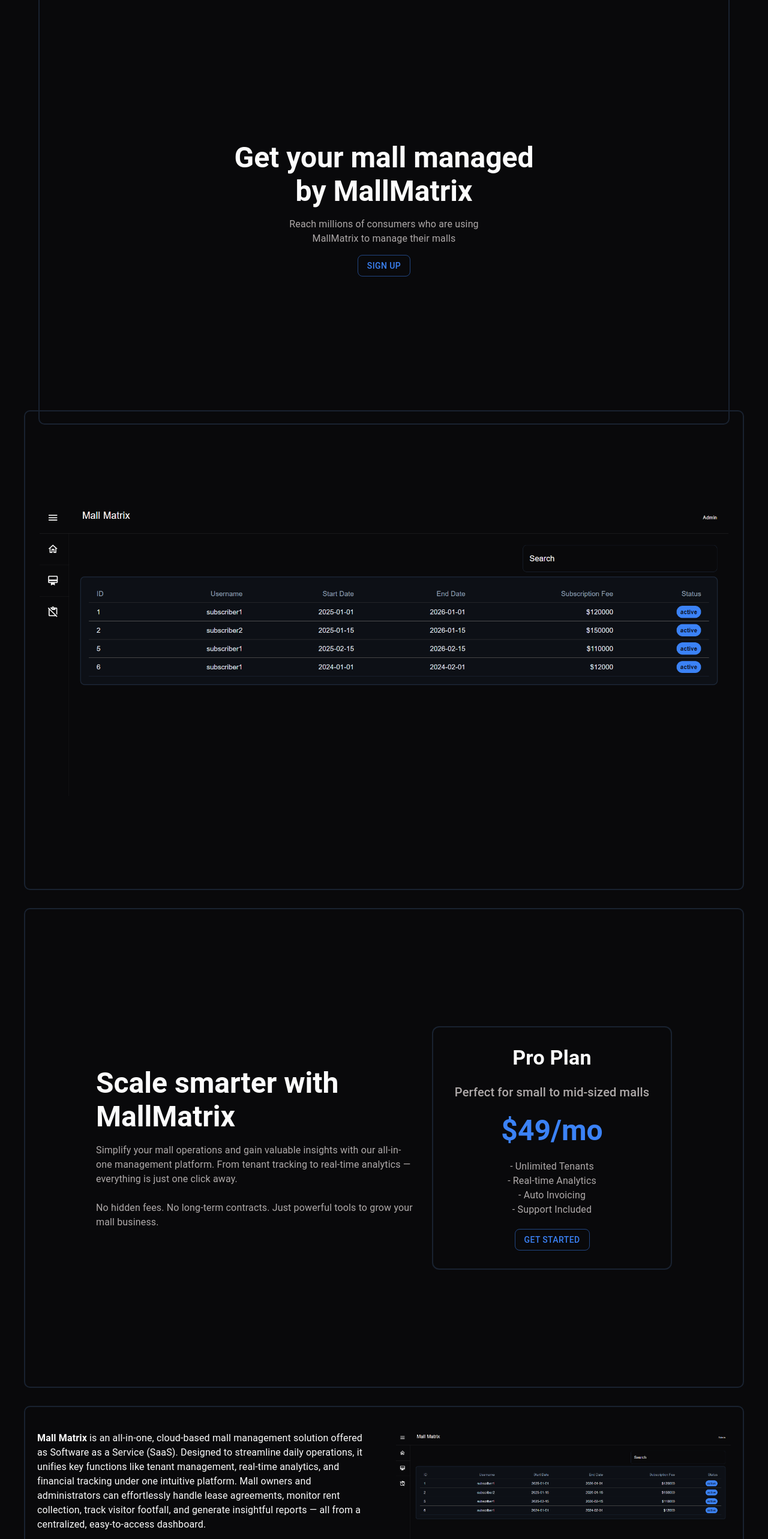
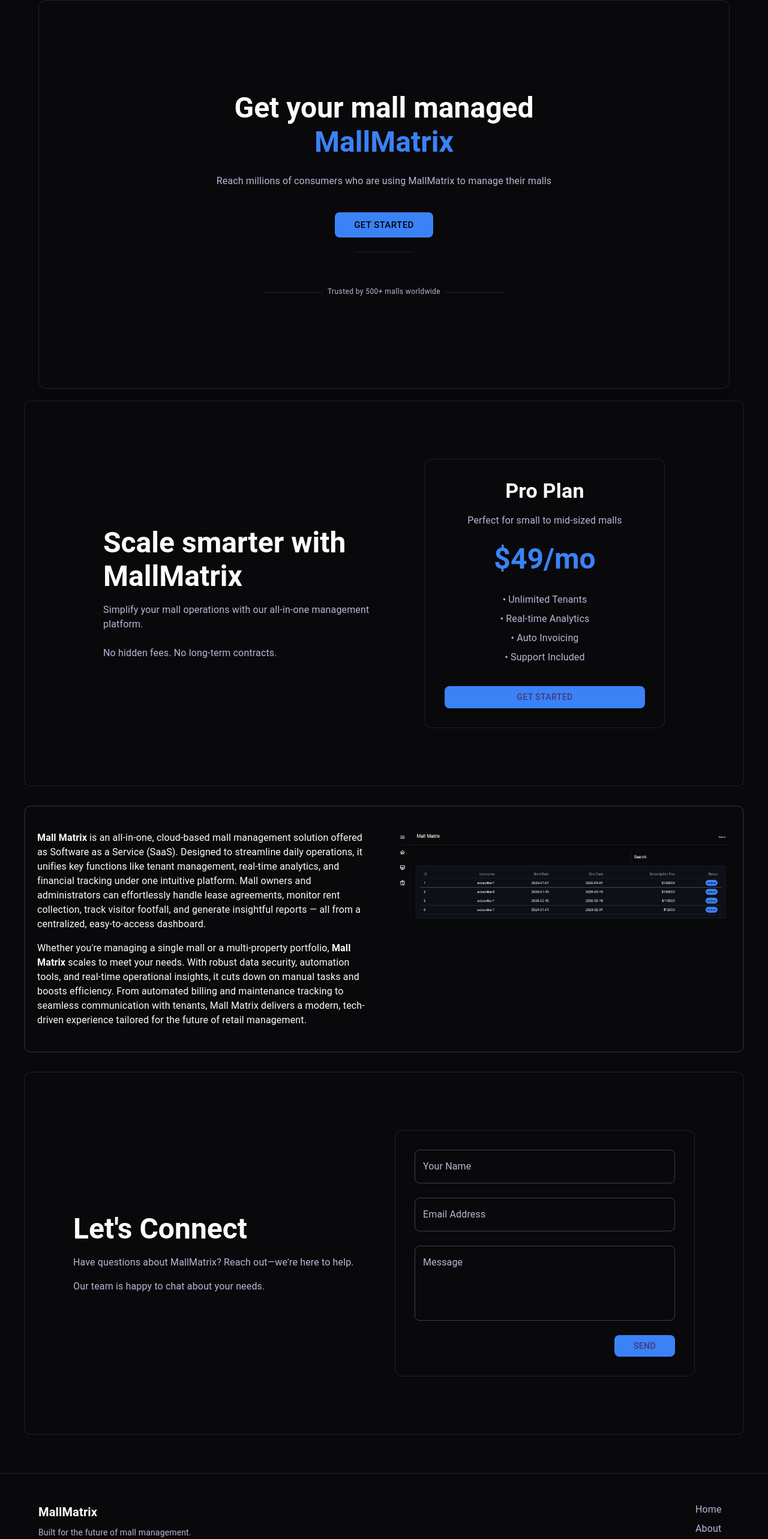
Before and after one commit to mrehankarim/MALL-MANAGEMENT-SYSTEM-USING-REACT-JS-NODE-AND-SQL-SERVER, a React (Vite) app in the folder frontend/: page / in a window 1280 px wide. Shown: the part 116-2682 px from the top of the page at 60% size. Built offline with nearby package versions, Linux system fonts and the light colour scheme.

Commit message:
design improved and mistakes fixed

```diff
--- a/frontend/src/componenets/Contact.jsx
+++ b/frontend/src/componenets/Contact.jsx
@@ -5,54 +5,54 @@ const Contact = () => {
     return (
         <Container
             id="contact"
-            style={{
-                height: "100vh",
+            sx={{
+                py: 8,
                 display: "flex",
                 justifyContent: "center",
                 alignItems: "center",
-                border:"2px solid #192230",
-                borderRadius:"10px",
-                marginTop:"30px"
+                border: "1px solid",
+                borderColor: 'divider',
+                borderRadius: "12px",
+                my: 4,
+                backgroundColor: 'background.paper'
             }}
             >
             <Box
-                style={{
+                sx={{
                 display: "flex",
-                    flexDirection: "row",
+                flexDirection: { xs: 'column', md: 'row' },
                 justifyContent: "space-between",
                 alignItems: "center",
                 width: "100%",
                 maxWidth: "1100px",
-                    gap: "40px",
-                    padding: "20px",
+                gap: 6,
+                p: 4,
                 }}
             >
-                {/* Left Column - Copywriting */}
-                <Box style={{ flex: 1 }}>
-                    <Typography variant="h3" sx={{ fontWeight: "bold", mb: 2 }}>
-                        Let’s Connect
+                <Box sx={{ flex: 1 }}>
+                <Typography variant="h3" sx={{ fontWeight: 700, mb: 2 }}>
+                    Let's Connect
                 </Typography>
-                    <Typography variant="body1" sx={{ color: "#afaaaa", mb: 2 }}>
-                        Have questions about MallMatrix or want to learn more about how we can support your mall’s operations? Reach out to us—we’re here to help.
+                <Typography variant="body1" sx={{ color: "text.secondary", mb: 2 }}>
+                    Have questions about MallMatrix? Reach out—we're here to help.
                 </Typography>
-                    <Typography variant="body1" sx={{ color: "#afaaaa" }}>
-                        Whether you're ready to get started or just exploring, our team is happy to chat.
+                <Typography variant="body1" sx={{ color: "text.secondary" }}>
+                    Our team is happy to chat about your needs.
                 </Typography>
                 </Box>
 
-                {/* Right Column - Contact Form */}
                 <Box
-                    style={{
+                sx={{
                     flex: 1,
                     maxWidth: "500px",
-                        minHeight: "500px",
-                        border: "2px solid #192230",
+                    width: '100%',
+                    border: "1px solid",
+                    borderColor: 'divider',
                     borderRadius: "12px",
-                        padding: "40px 30px",
+                    p: 4,
                     display: "flex",
                     flexDirection: "column",
-                        gap: "25px",
-                        justifyContent: "center",
+                    gap: 3,
                 }}
                 >
                 <TextField
@@ -71,10 +71,19 @@ const Contact = () => {
                     fullWidth
                     label="Message"
                     multiline
-                        rows={6}
+                    rows={4}
                     variant="outlined"
                 />
-                    <Button variant="outlined">Send Message</Button>
+                <Button
+                    variant="contained"
+                    sx={{
+                    alignSelf: 'flex-end',
+                    borderRadius: '8px',
+                    px: 4
+                    }}
+                >
+                    Send
+                </Button>
                 </Box>
             </Box>
             </Container>
--- a/frontend/src/componenets/Footer.jsx
+++ b/frontend/src/componenets/Footer.jsx
@@ -7,10 +7,11 @@ const Footer = () => {
         <Box
             component="footer"
             sx={{
-                backgroundColor:theme.palette.background.default,
-                color: '#ffffff',
-                py: 4,
-                borderTop: '2px solid #192230',
+                backgroundColor: theme.palette.background.default,
+                color: theme.palette.text.primary,
+                py: 6,
+                borderTop: '1px solid',
+                borderColor: theme.palette.divider,
                 mt: 8,
             }}
             >
@@ -19,36 +20,42 @@ const Footer = () => {
                 direction={{ xs: 'column', sm: 'row' }}
                 justifyContent="space-between"
                 alignItems={{ xs: 'center', sm: 'flex-start' }}
-                    spacing={3}
+                spacing={4}
+                sx={{ mb: 4 }}
                 >
                 <Box>
-                        <Typography variant="h6" sx={{ fontWeight: 'bold' }}>
-                            Mall Matrix
+                    <Typography variant="h6" sx={{ fontWeight: 700, mb: 1 }}>
+                    MallMatrix
                     </Typography>
-                        <Typography variant="body2" sx={{ color: '#bbbbbb', mt: 1 }}>
+                    <Typography variant="body2" sx={{ color: 'text.secondary' }}>
                     Built for the future of mall management.
                     </Typography>
                 </Box>
 
                 <Stack spacing={1}>
-                        <Link href="/" underline="none" color="#bbbbbb" sx={{ '&:hover': { color: '#ffffff' } }}>
-                            Home
+                    {['Home', 'About', 'Pricing', 'Contact'].map((item) => (
+                    <Link
+                        href={`#${item.toLowerCase()}`}
+                        key={item}
+                        underline="none"
+                        color="text.secondary"
+                        sx={{
+                        '&:hover': {
+                            color: 'primary.main',
+                            textDecoration: 'underline'
+                        },
+                        transition: 'color 0.2s'
+                        }}
+                    >
+                        {item}
                     </Link>
-                        <Link href="/about" underline="none" color="#bbbbbb" sx={{ '&:hover': { color: '#ffffff' } }}>
-                            About
-                        </Link>
-                        <Link href="/pricing" underline="none" color="#bbbbbb" sx={{ '&:hover': { color: '#ffffff' } }}>
-                            Pricing
-                        </Link>
-                        <Link href="/contact" underline="none" color="#bbbbbb" sx={{ '&:hover': { color: '#ffffff' } }}>
-                            Contact
-                        </Link>
+                    ))}
                 </Stack>
                 </Stack>
 
-                <Divider sx={{ my: 3, borderColor: '#333' }} />
+                <Divider sx={{ my: 3, borderColor: 'divider' }} />
 
-                <Typography variant="body2" align="center" color="#777">
+                <Typography variant="body2" align="center" color="text.secondary">
                 &copy; {new Date().getFullYear()} Mall Matrix. All rights reserved.
                 </Typography>
             </Container>
--- a/frontend/src/componenets/Hero.jsx
+++ b/frontend/src/componenets/Hero.jsx
@@ -4,17 +4,82 @@ import cover from '../assets/cover.png'
 const Hero = () => {
     return (
         <>
-            <Container id="hero" style={{ position:'relative',top:"64px", height: "100vh", display: "flex", justifyContent: "center", alignItems: "center" }}>
-                <Box style={{ height: "90%", width: "100%", display: "flex", justifyContent: "center", alignItems: 'center', gap: "15px", flexDirection: "column", border: "2px solid #192230",borderRadius:"10px" }}>
-                    <Typography variant="h3" sx={{ fontWeight: "bold", textAlign: "center" }}>Get your mall managed <br /> by MallMatrix</Typography>
-                    <Typography variant="p" sx={{ textAlign: "center", color: "#afaaaa" }}>Reach millions of consumers who are using <br /> MallMatrix to manage their malls
+            <Container id="hero" sx={{
+                position: 'relative',
+                top: "80px",
+                height: "calc(100vh - 80px)",
+                display: "flex",
+                justifyContent: "center",
+                alignItems: "center",
+                mb: 8
+                }}>
+                <Box sx={{
+                    height: "90%",
+                    width: "100%",
+                    display: "flex",
+                    justifyContent: "center",
+                    alignItems: 'center',
+                    gap: 3,
+                    flexDirection: "column",
+                    border: "1px solid",
+                    borderColor: 'divider',
+                    borderRadius: "12px",
+                    p: 4,
+                    backgroundColor: 'background.paper',
+                    boxShadow: '0 4px 20px rgba(0, 0, 0, 0.05)'
+                }}>
+                    <Typography variant="h3" sx={{
+                    fontWeight: 700,
+                    textAlign: "center",
+                    lineHeight: 1.2
+                    }}>
+                    Get your mall managed <br /> <Box component="span" sx={{ color: 'primary.main' }}>MallMatrix</Box>
                     </Typography>
-                    <Button variant='outlined'>sign up</Button>
-                </Box>
-            </Container>
-            <Container maxWidth="lg" style={{ height: "100vh", display: "flex", justifyContent: "center", alignItems: "center",border: "2px solid #192230",borderRadius:"10px" }}>
-                <img src={cover} alt="" />
-            </Container>
+                    <Typography variant="body1" sx={{
+                    textAlign: "center",
+                    color: "text.secondary",
+                    maxWidth: '600px'
+                    }}>
+                    Reach millions of consumers who are using MallMatrix to manage their malls
+                    </Typography>
+                    <Button
+                    variant='contained'
+                    size='large'
+                    sx={{
+                        mt: 2,
+                        px: 4,
+                        color: 'black',
+                        borderRadius: '8px'
+                    }}
+                    >
+                    Get Started
+                    </Button>
+                    <Box sx={{
+            width: '100px',
+            height: '1px',
+            bgcolor: 'divider'
+          }} />
+          <Box sx={{
+          mt: 4,
+          display: 'flex',
+          alignItems: 'center',
+          gap: 1,
+          color: 'text.secondary'
+        }}>
+          <Box sx={{
+            width: '100px',
+            height: '1px',
+            bgcolor: 'divider'
+          }} />
+          <Typography variant="caption">Trusted by 500+ malls worldwide</Typography>
+          <Box sx={{
+            width: '100px',
+            height: '1px',
+            bgcolor: 'divider'
+          }} />
+        </Box>
+      </Box>
+    </Container>
         </>
     )
 }
--- a/frontend/src/componenets/Pricing.jsx
+++ b/frontend/src/componenets/Pricing.jsx
@@ -5,68 +5,81 @@ const Pricing = () => {
     return (
         <Container
             id="pricing"
-            style={{
-                height: "100vh",
+            sx={{
+                py: 8,
                 display: "flex",
                 justifyContent: "center",
                 alignItems: "center",
-                border:"2px solid #192230",
-                borderRadius:"10px",
-                marginTop:"30px"
+                border: "1px solid",
+                borderColor: 'divider',
+                borderRadius: "12px",
+                my: 4,
+                backgroundColor: 'background.paper'
             }}
             >
             <Box
-                style={{
+                sx={{
                 display: "flex",
-                    flexDirection: "row",
+                flexDirection: { xs: 'column', md: 'row' },
                 justifyContent: "space-between",
                 alignItems: "center",
                 width: "100%",
                 maxWidth: "1000px",
-                    gap: "30px",
-                    padding: "20px",
+                gap: 4,
+                p: 4,
                 }}
             >
-                <Box style={{ flex: 1 }}>
-                    <Typography variant="h3" sx={{ fontWeight: "bold", mb: 2 }}>
+                <Box sx={{ flex: 1 }}>
+                <Typography variant="h3" sx={{ fontWeight: 700, mb: 2 }}>
                     Scale smarter with MallMatrix
                 </Typography>
-                    <Typography variant="body1" sx={{ color: "#afaaaa", mb: 3 }}>
-                        Simplify your mall operations and gain valuable insights with our all-in-one management platform. From tenant tracking to real-time analytics — everything is just one click away.
+                <Typography variant="body1" sx={{ color: "text.secondary", mb: 3 }}>
+                    Simplify your mall operations with our all-in-one management platform.
                 </Typography>
-                    <Typography variant="body1" sx={{ color: "#afaaaa" }}>
-                        No hidden fees. No long-term contracts. Just powerful tools to grow your mall business.
+                <Typography variant="body1" sx={{ color: "text.secondary" }}>
+                    No hidden fees. No long-term contracts.
                 </Typography>
                 </Box>
                 <Box
-                    style={{
+                sx={{
                     flex: 1,
                     maxWidth: "400px",
-                        border: "2px solid #192230",
+                    border: "1px solid",
+                    borderColor: 'divider',
                     borderRadius: "12px",
-                        padding: "30px 20px",
+                    p: 4,
                     display: "flex",
                     flexDirection: "column",
                     alignItems: "center",
-                        gap: "20px",
+                    gap: 2,
+                    backgroundColor: 'background.default'
                 }}
                 >
-                    <Typography variant="h4" sx={{ fontWeight: "bold", textAlign: "center" }}>
+                <Typography variant="h4" sx={{ fontWeight: 700, textAlign: "center" }}>
                     Pro Plan
                 </Typography>
-                    <Typography variant="h6" sx={{ color: "#afaaaa", textAlign: "center" }}>
+                <Typography variant="body1" sx={{ color: "text.secondary", textAlign: "center" }}>
                     Perfect for small to mid-sized malls
                 </Typography>
-                    <Typography variant="h3" sx={{ fontWeight: "bold",color:"#3B82F6" }}>
+                <Typography variant="h3" sx={{ fontWeight: 700, color: "primary.main", my: 1 }}>
                     $49/mo
                 </Typography>
-                    <Box sx={{ textAlign: "center", color: "#afaaaa" }}>
-                        <Typography>- Unlimited Tenants</Typography>
-                        <Typography>- Real-time Analytics</Typography>
-                        <Typography>- Auto Invoicing</Typography>
-                        <Typography>- Support Included</Typography>
+                <Box sx={{
+                    textAlign: "center",
+                    color: "text.secondary",
+                    mb: 2
+                }}>
+                    {['Unlimited Tenants', 'Real-time Analytics', 'Auto Invoicing', 'Support Included'].map(item => (
+                    <Typography key={item} sx={{ py: 0.5 }}>• {item}</Typography>
+                    ))}
                 </Box>
-                    <Button variant="outlined">Get Started</Button>
+                <Button
+                    variant="contained"
+                    fullWidth
+                    sx={{ borderRadius: '8px' }}
+                >
+                    Get Started
+                </Button>
                 </Box>
             </Box>
             </Container>
--- a/frontend/src/componenets/Signup.jsx
+++ b/frontend/src/componenets/Signup.jsx
@@ -39,7 +39,7 @@ const Signup = ({ setSignUp }) => {
                 firstName: '',
                 lastName: '',
                 password: '',
-                role:'admin'
+                role:'subscriber'
             });
             alert("Registration Successful");
             setSignUp(prev => !prev);
```
Also changed, not shown: frontend/src/componenets/PendingAmountCard.jsx (+65 -27 lines), frontend/src/componenets/RevenueCard.jsx (+69 -35 lines), 2 other files (tests, documents, lock files or other folders). Lines whose indentation alone changed are shown as unchanged.
